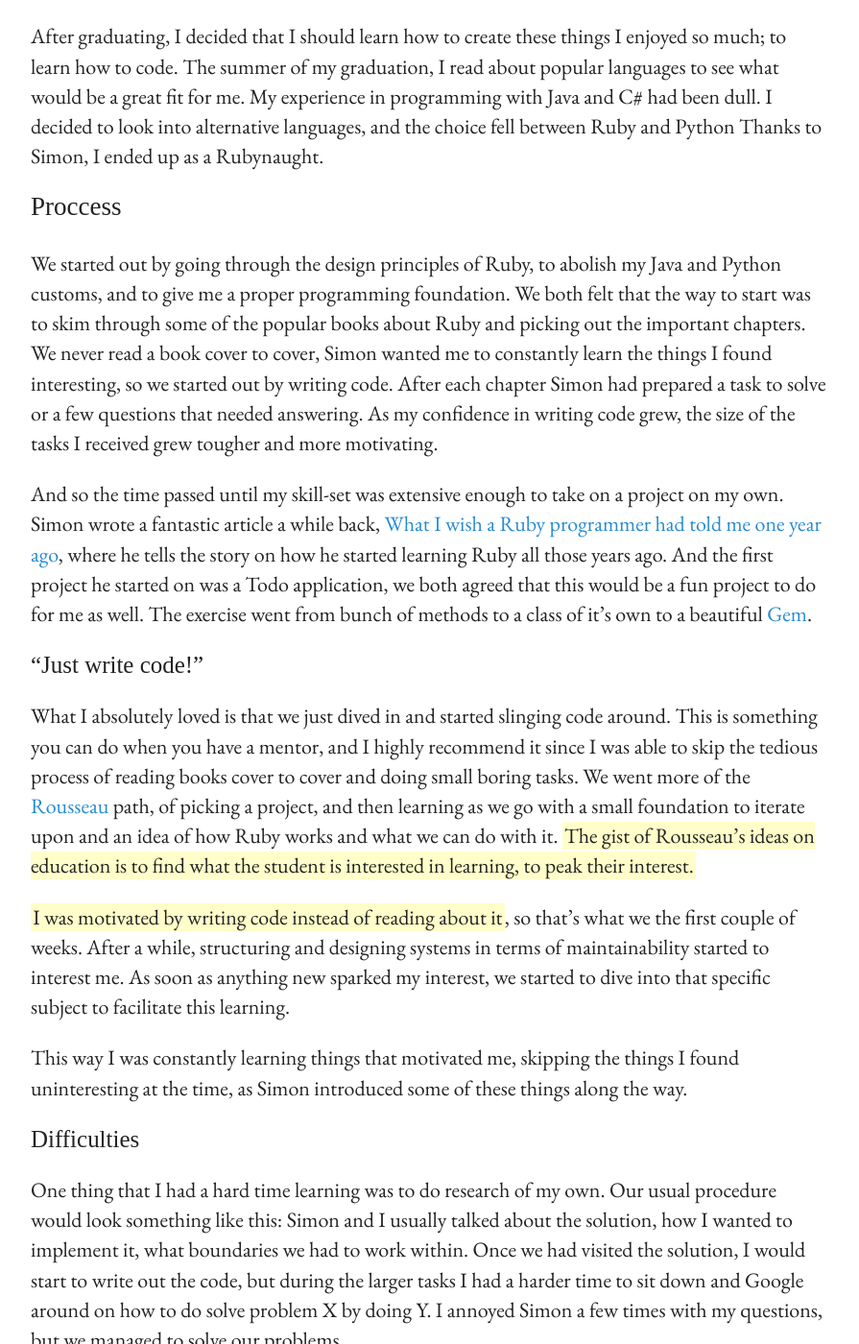
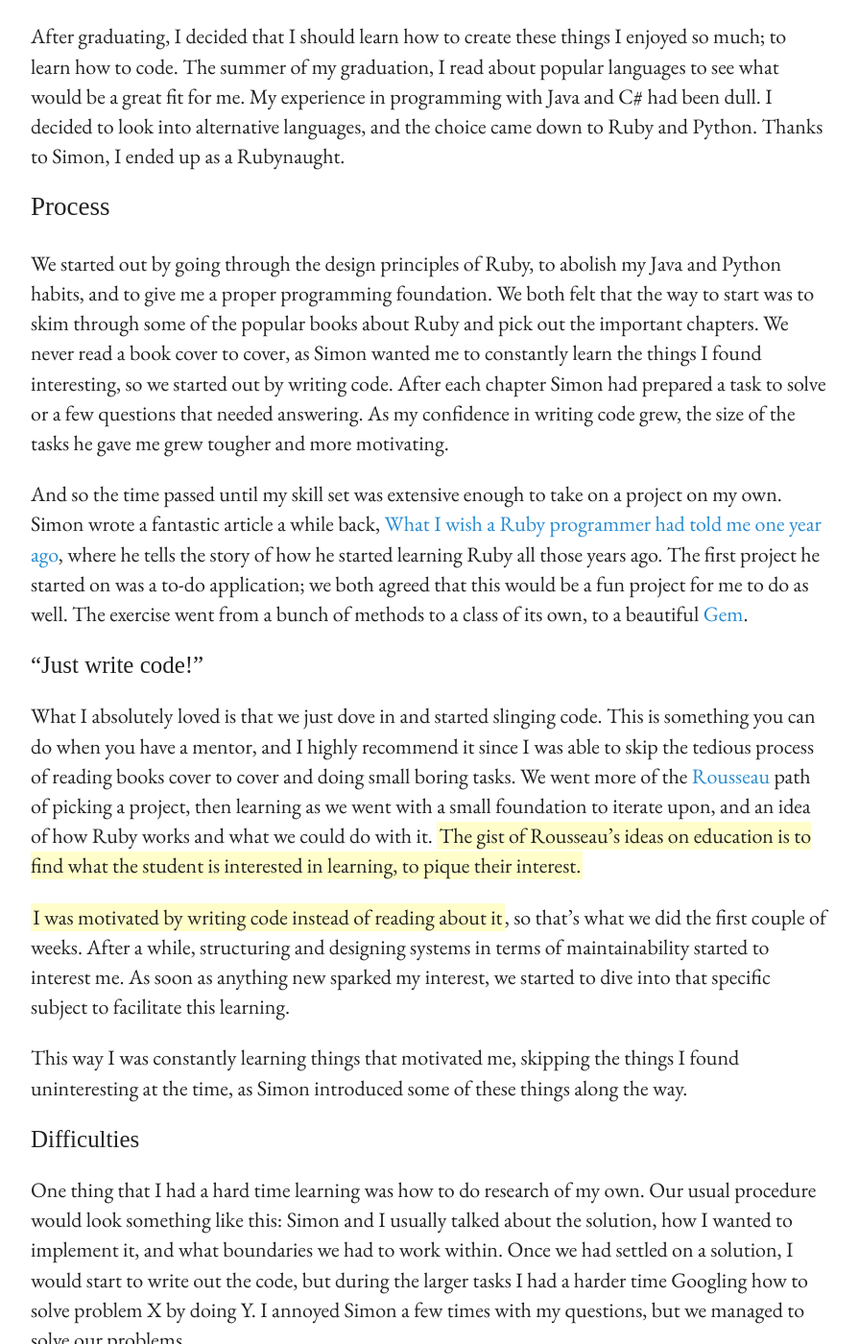
Before and after one commit to metamorfos/metamorfos.github.io, a Jekyll site: the page built from _posts/2013-07-20-taking-on-a-mentor.md, in a window 1280 px wide and 1400 px high, scrolled down 292 px. Shown: the whole window at 96% size, without its empty margins (192-1087 px from the left). Built offline with Jekyll 4.4.1, drawn with Linux system fonts in a browser that asks for light colours; some web fonts are replaced; some of the changed text lies outside the part shown.

Commit message:
fixed a bunch of grammar problems

```diff
--- a/_posts/2013-07-20-taking-on-a-mentor.md
+++ b/_posts/2013-07-20-taking-on-a-mentor.md
@@ -5,52 +5,51 @@
 ---
 
 # Introduction
-When I met [Simon][simons_twitter], I was just a guy that just liked IT and
-computers. But couldn't do anything out of value, I used my computer for my own
+When I met [Simon][simons_twitter], I was just a guy that liked IT and
+computers, but couldn't do anything of value. I used my computer for my own
 enjoyment and not as a tool for creation. I had started to drift into
-programing, which I was introduced to during High School, but no more than
+programming, which I was introduced to in high school, but no more than
 that.
 
 After graduating, I decided that I should learn how to create these things I
 enjoyed so much; to learn how to code. The summer of my graduation, I read
 about popular languages to see what would be a great fit for me. My experience
 in programming with Java and C# had been dull. I decided to look into
-alternative languages, and the choice fell between Ruby and Python
+alternative languages, and the choice came down to Ruby and Python.
 Thanks to Simon, I ended up as a Rubynaught.
 
-# Proccess
+# Process
 We started out by going through the design principles of Ruby, to abolish my
-Java and Python customs, and to give me a proper programming foundation.
+Java and Python habits, and to give me a proper programming foundation.
 We both felt that the way to start was to skim through some of the popular
-books about Ruby and picking out the important chapters. We never read a book
-cover to cover, Simon wanted me to constantly learn the things I found
+books about Ruby and pick out the important chapters. We never read a book
+cover to cover, as Simon wanted me to constantly learn the things I found
 interesting, so we started out by writing code.
 After each chapter Simon had prepared a task to solve or a few questions that
 needed answering.
-As my confidence in writing code grew, the size of the tasks I received grew
+As my confidence in writing code grew, the size of the tasks he gave me grew
 tougher and more motivating.
 
-And so the time passed until my skill-set was extensive enough to take on a
+And so the time passed until my skill set was extensive enough to take on a
 project on my own.  Simon wrote a fantastic article a while back, [What I wish
 a Ruby programmer had told me one year ago][simons_article], where he tells the
-story on how he started learning Ruby all those years ago.
-And the first project he started on was a Todo application, we both agreed that
-this would be a fun project to do for me as well. The exercise went from bunch
-of methods to a class of it's own to a beautiful [Gem][gem_github].
+story of how he started learning Ruby all those years ago.
+The first project he started on was a to-do application; we both agreed that
+this would be a fun project for me to do as well. The exercise went from a bunch
+of methods to a class of its own, to a beautiful [Gem][gem_github].
 
 ## "Just write code!"
-What I absolutely loved is that we just dived in and started slinging code
-around.
+What I absolutely loved is that we just dove in and started slinging code.
 This is something you can do when you have a mentor, and I highly recommend it
 since I was able to skip the tedious process of reading books cover to cover
 and doing small boring tasks. We went more of the [Rousseau][rousseau_wiki]
-path, of picking a project, and then learning as we go with a small foundation
-to iterate upon and an idea of how Ruby works and what we can do with it. _The
+path of picking a project, then learning as we went with a small foundation
+to iterate upon, and an idea of how Ruby works and what we could do with it. _The
 gist of Rousseau's ideas on education is to find what the student is interested
-in learning, to peak their interest._
+in learning, to pique their interest._
 
 _I was motivated by writing code instead of reading about it_, so that's what
-we the first couple of weeks. After a while, structuring and designing
+we did the first couple of weeks. After a while, structuring and designing
 systems in terms of maintainability started to interest me. As soon as anything
 new sparked my interest, we started to dive into that specific subject to
 facilitate this learning.
@@ -60,40 +59,40 @@
 things along the way.
 
 ## Difficulties
-One thing that I had a hard time learning was to do research of my own. Our
+One thing that I had a hard time learning was how to do research of my own. Our
 usual procedure would look something like this: Simon and I usually talked
-about the solution, how I wanted to implement it, what boundaries we had to
+about the solution, how I wanted to implement it, and what boundaries we had to
 work within.
-Once we had visited the solution, I would start to write out the code, but
-during the larger tasks I had a harder time to sit down and Google around on
-how to do solve problem X by doing Y.
+Once we had settled on a solution, I would start to write out the code, but
+during the larger tasks I had a harder time Googling
+how to solve problem X by doing Y.
 I annoyed Simon a few times with my questions, but we managed to solve our
 problems.
 
 _Being able to do your own research is key_ when you are a real world
-developer, having Simon forcing me to sit down and do the research was
+developer.  Having Simon force me to sit down and do the research was
 a valuable lesson.
 
 # Recommendations
 
-* _Expectations_, it can very hard to know how to navigate and learn from the
-web in the start, so I think I should have been better in pointing out my own
-techniques and ideas for usage in the start of the 'course'.
+* _Expectations_. It can very hard to know how to navigate and learn from the
+web at first, so I think I would have been better off demonstrating my own
+research techniques to Simon at the beginning.
 
-* _How to work_, the path of Rousseau worked like a charm for Simon and I, and
+* _How to work_. The path of Rousseau worked like a charm for Simon and me, and
 I highly recommend this to anyone taking on a mentor or being one.
 
-* _Talk it over_, sit down with you mentor or trainee and talk through how you
-have envisioned the 'course', what your hopes and expectations are.
-The whole experience will become a lot easier, for both of you, if both of
-you have the same goals
+* _Talk it over_. Sit down with you mentor or trainee and talk through how you
+have envisioned the 'course', and what your hopes and expectations are.
+The whole experience will become a lot easier for both of you if
+you have the same goals.
 
 # Last words
-I really enjoyed the experience on having him as my mentor and the principles
-and lessons he taught made me the developer I am today. He transformed me into
-from knowing absolutely nothing about development to a full-time Ruby
+I really enjoyed the experience of having Simon as my mentor, and the principles
+and lessons he taught made me the developer I am today. He transformed me
+from knowing absolutely nothing about development into a full-time Ruby
 developer.
-Simon has now went from being just my mentor to one of my most loyal friends,
+Simon has now gone from being just my mentor to being one of my most loyal friends.
 I would stick my neck out for this guy any day.
 
 [simons_twitter]:http://twitter.com/sirupsen
```
